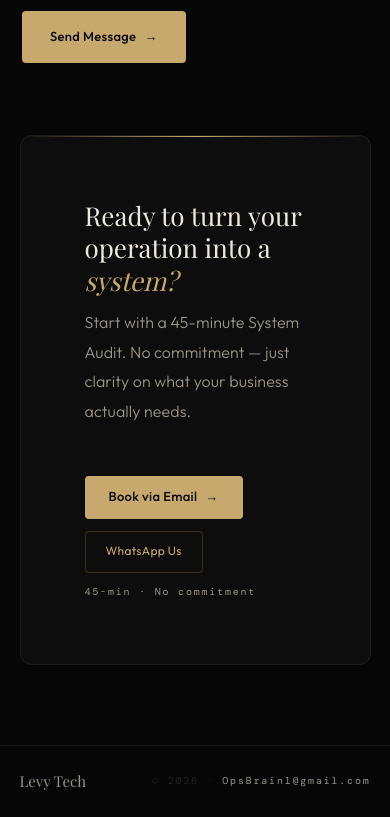
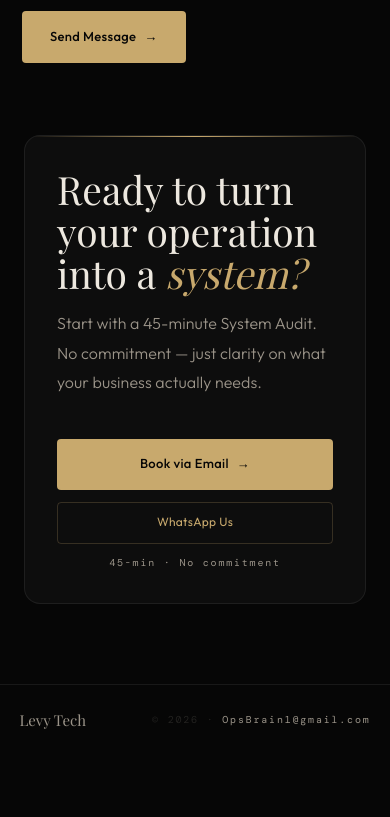
Before and after one commit to YoniLevy10/levy_tech_site, a Next.js app: page / in a window 390 px wide. Shown: the part 9413-10230 px from the top of the page. After the commit the page ends 10169 px from the top, so only its background shows below. Built offline with nearby package versions, Linux system fonts and the light colour scheme; a web font is replaced by a local one.

Commit message:
Improve CTA mobile layout

```diff
--- a/components/ui/CTA.tsx
+++ b/components/ui/CTA.tsx
@@ -12,34 +12,36 @@ export default function CTA() {
       whileInView={{ opacity: 1, y: 0 }}
       transition={{ duration: 0.6 }}
       viewport={{ once: true, amount: 0.1 }}
-      className="mx-[5vw] mb-20 p-16 border border-line rounded-xl bg-surface-1 relative overflow-hidden grid grid-cols-1 md:grid-cols-[1fr_auto] gap-12 items-center"
+      className="relative mx-6 mb-20 grid grid-cols-1 items-center gap-10 overflow-hidden rounded-2xl border border-line bg-surface-1 p-8 sm:mx-[5vw] sm:p-12 md:grid-cols-[1fr_auto] md:gap-12 md:p-16"
     >
-      {/* Gold line accent */}
-      <div className="absolute top-0 left-0 right-0 h-px bg-gradient-to-r from-transparent via-gold to-transparent" />
+      <div className="absolute left-0 right-0 top-0 h-px bg-gradient-to-r from-transparent via-gold to-transparent" />
 
       <div>
-        <div className="font-serif text-[clamp(26px,3vw,42px)] font-normal leading-tight text-foreground">
+        <div className="max-w-[12ch] font-serif text-[clamp(34px,10vw,46px)] leading-[1.08] text-foreground sm:max-w-none">
           {t("cta.title")} <em className="italic text-gold">{t("cta.title.em")}</em>
         </div>
-        <p className="text-muted text-sm leading-relaxed mt-3 font-light max-w-[460px]">
+
+        <p className="mt-4 max-w-[34rem] text-[15px] font-light leading-[1.9] text-muted sm:text-[16px]">
           {t("cta.sub")}
         </p>
       </div>
 
-      <div className="flex flex-col gap-3 items-start md:items-end z-10 shrink-0">
+      <div className="z-10 flex flex-col items-stretch gap-3 sm:items-start md:items-end">
         <a
           href="mailto:OpsBrain1@gmail.com"
-          className="inline-flex items-center gap-2 px-6 py-3 rounded bg-gold text-background text-[13px] font-medium tracking-wide no-underline transition-all hover:bg-gold-light hover:-translate-y-0.5"
+          className="inline-flex w-full items-center justify-center gap-2 rounded bg-gold px-6 py-4 text-[13px] font-medium tracking-wide text-background no-underline transition-all hover:-translate-y-0.5 hover:bg-gold-light sm:w-auto"
         >
           {t("cta.btn1")} <span>→</span>
         </a>
+
         <a
           href="#"
-          className="inline-flex items-center gap-2 px-5 py-3 rounded bg-transparent border border-gold-border text-gold text-xs tracking-wide no-underline transition-all hover:bg-gold-bg"
+          className="inline-flex w-full items-center justify-center gap-2 rounded border border-gold-border bg-transparent px-5 py-3 text-xs tracking-wide text-gold no-underline transition-all hover:bg-gold-bg sm:w-auto"
         >
           {t("cta.btn2")}
         </a>
-        <span className="text-[10px] text-muted font-mono tracking-wide">
+
+        <span className="text-center font-mono text-[10px] tracking-wide text-muted sm:text-left md:text-right">
           {t("cta.note")}
         </span>
       </div>
```
